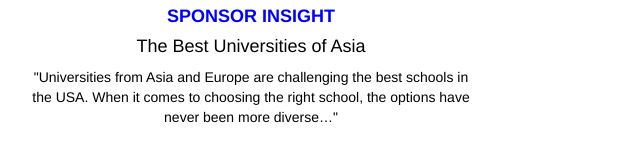
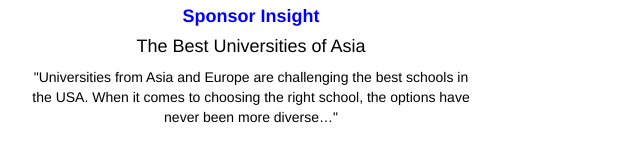
Before and after one commit to dalam278/Project-Newsweek, a plain HTML site: page index.html in a window 1280 px wide. Shown: the part 1046-1188 px from the top of the page, 469-1109 px from the left. Drawn offline with Linux system fonts and the light colour scheme.

Commit message:
Update index.html

```diff
--- a/index.html
+++ b/index.html
@@ -103,7 +103,7 @@
             <div class="col-xs-12 col-sm-6">
               <div class="Third-article">
                 <img src="images/main/main2.jpg" class="img-responsive" alt="Third Article Image">
-                <h4 class = "sponsor-title" ><a href="#">SPONSOR INSIGHT</a></h4>
+                <h4 class = "sponsor-title" ><a href="#">Sponsor Insight </a></h4>
                 <h4 class = "Asia-title"><a href="#">The Best Universities of Asia</a></h4>
                 <p>"Universities from Asia and Europe are challenging the best schools in the USA. When it comes to choosing the right school, the options have never been more diverse…"</p>
               </div>
```
